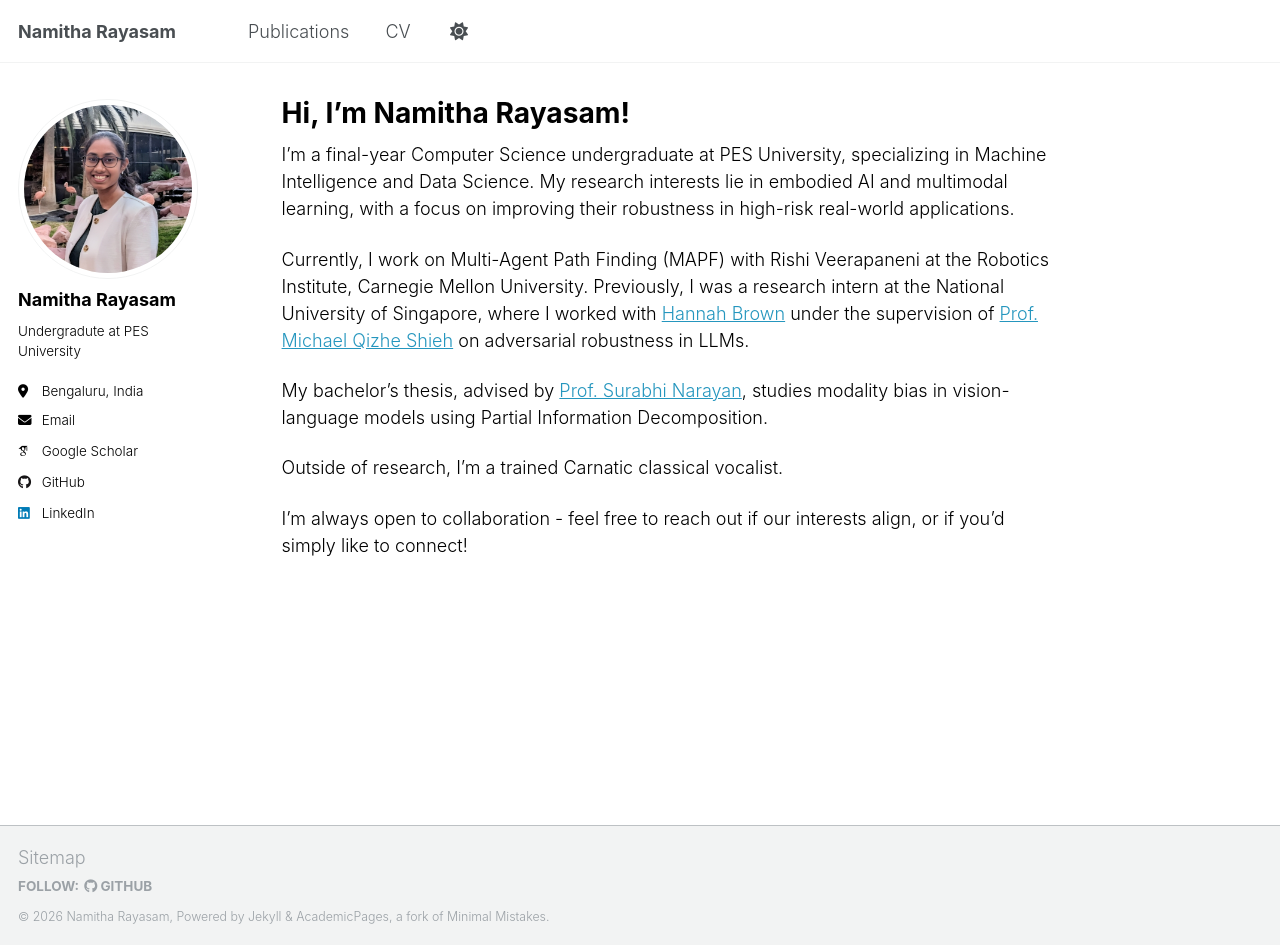
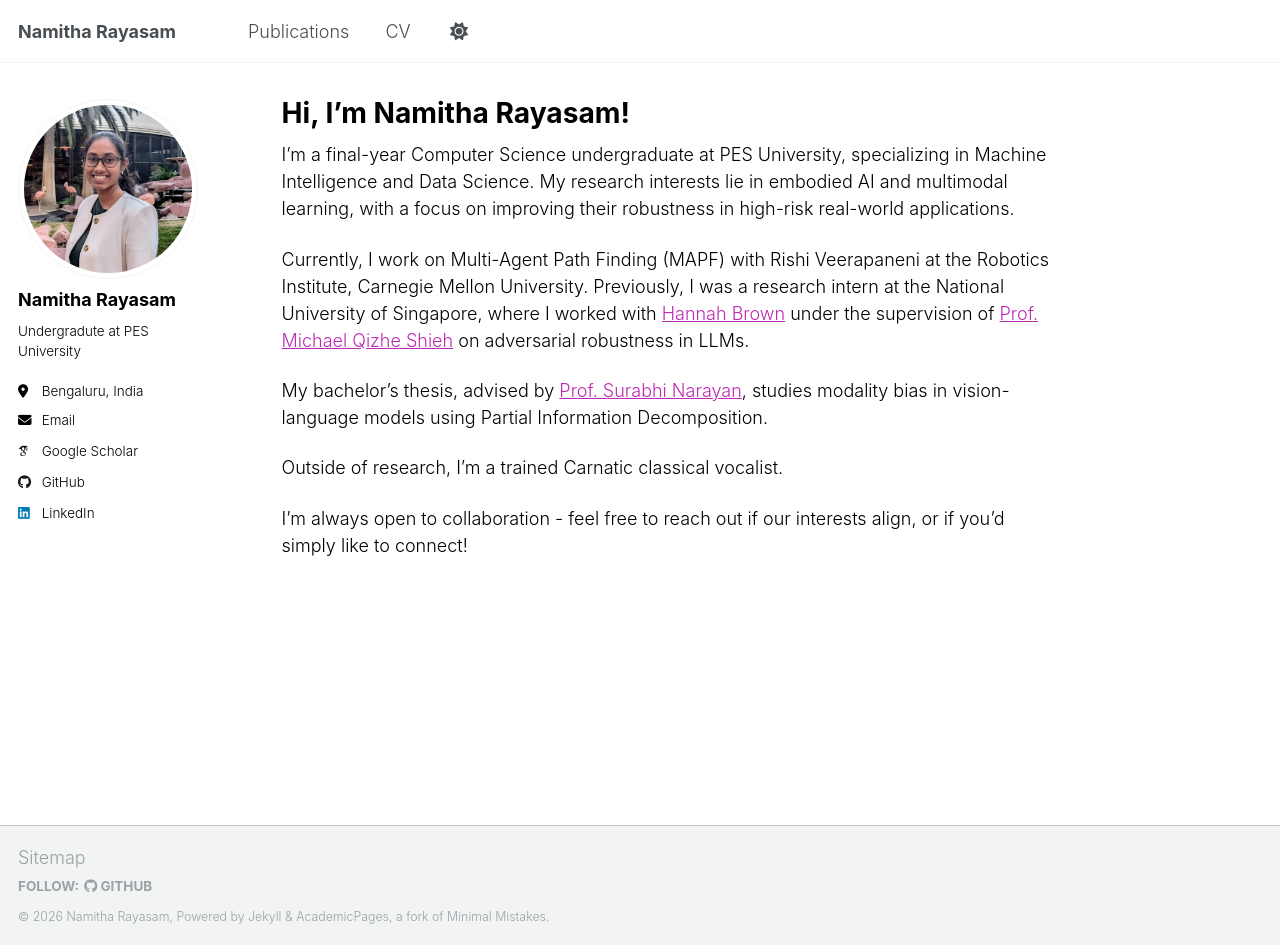
Before and after one commit to namitharayasam/namitharayasam.github.io, a Jekyll site: the page built from _pages/about.md, in a window 1280 px wide and 945 px high. Built offline with Jekyll 4.4.1, drawn with Linux system fonts in a browser that asks for light colours; some web fonts are replaced.

Commit message:
Update _default.scss

```diff
--- a/_sass/theme/_default.scss
+++ b/_sass/theme/_default.scss
@@ -36,7 +36,7 @@ $sidebar-screen-min-width   : 1024px;
     --global-code-background-color      : #fafafa;
     --global-code-text-color            : #{$darker-gray};
     --global-fig-caption-color          : mix(#fff,  #{$dark-gray}, 25%);
-    --global-link-color                 : #2596be;
+    --global-link-color                 : #bd2ab4;
     --global-link-color-hover           : mix(#000, #2f7f93, 25%);
     --global-link-color-visited         : mix(#fff, #2f7f93, 25%);
     --global-masthead-link-color        : #{$dark-gray};
```
